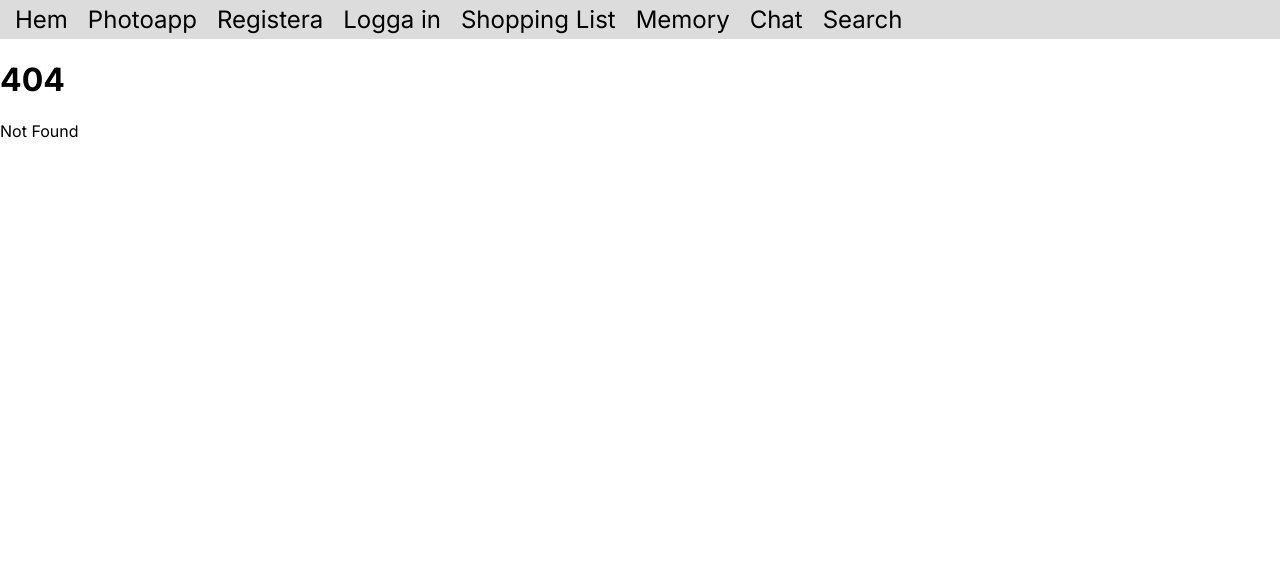
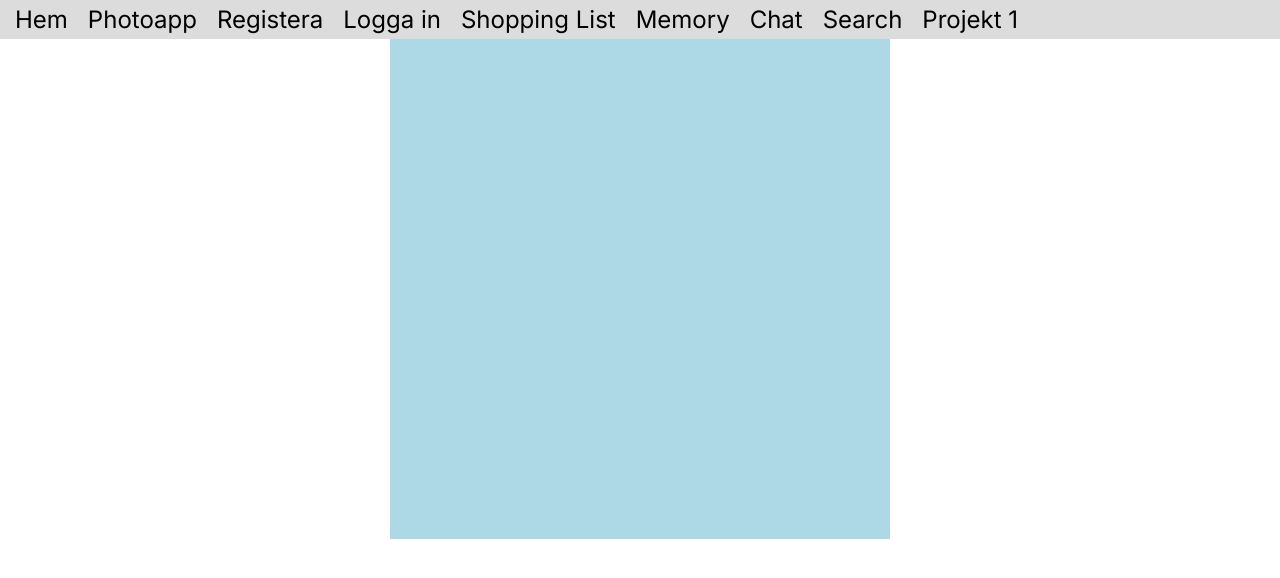
Before and after one commit to lingonsylt/my-website, a SvelteKit app: page /projekt1 in a window 1280 px wide. Before the commit this address had no page. Shown: the top 578 px of the page. Built offline with nearby package versions, Linux system fonts and the light colour scheme.

Commit message:
start projekt 1

```diff
--- a/src/routes/+layout.svelte
+++ b/src/routes/+layout.svelte
@@ -42,6 +42,10 @@
 		{
 			name: 'Search',
 			path: '/search'
+		},
+		{
+			name: 'Projekt 1',
+			path: '/projekt1'
 		}
 	];
 </script>
--- /dev/null
+++ b/src/routes/projekt1/+page.svelte
@@ -0,0 +1,75 @@
+<script>
+	const chars = 'ABCDEFGHIJKLMNOPQRSTUVWXYZ';
+	async function generateLetter(x, y, seed) {
+		return new Promise((resolve) => {
+			const rand = pseudoRandom(x, y, seed);
+			const char = chars[Math.floor(rand * chars.length)];
+			resolve(char);
+		});
+	}
+	function pseudoRandom(x, y, seed = 0) {
+		// Convert inputs to 32-bit integers
+		let n = (x * 374761393 + y * 668265263 + seed * 982451653) | 0;
+
+		// Simple bit-mixing (32-bit)
+		n = (n ^ (n >>> 13)) >>> 0;
+		n = (n * 1274126177) >>> 0;
+		n = n ^ (n >>> 16);
+
+		// Return a float in [0, 1)
+		return (n >>> 0) / 4294967296;
+	}
+	const GRID_SIZE = 8;
+	let gridScroll = $state([0, 0]);
+	let gridCells = $state([]);
+	let currentSequence = $state([]);
+	$effect(() => {
+		if (gridScroll) {
+			updateGrid();
+		}
+	});
+	function updateGrid() {
+		let newCells = [];
+		for (let i = 0; i < GRID_SIZE; i++) {
+			for (let j = 0; j < GRID_SIZE; j++) {
+				newCells.push([i, j]);
+			}
+		}
+		gridCells = newCells;
+	}
+</script>
+
+<main>
+	<div
+		class="name-grid"
+		onscroll={(e) => {
+			gridScroll = [e.target.scrollX, e.target.scrollY];
+		}}
+	>
+		{#each gridCells as cell (cell)}
+			<div class="grid-cell" style="position: absolute; top: {cell[1] * 50}px;">
+				{#await generateLetter(cell[0], cell[1])}
+					<img src="" alt="" />
+				{:then letter}
+					<p>{letter}</p>
+				{/await}
+			</div>
+		{/each}
+	</div>
+</main>
+
+<style>
+	main {
+		margin: auto;
+		width: 500px;
+		height: 500px;
+		background-color: lightblue;
+	}
+	.name-grid {
+		position: relative;
+		overflow: auto;
+	}
+	.grid-cell {
+		position: absolute;
+	}
+</style>
```
